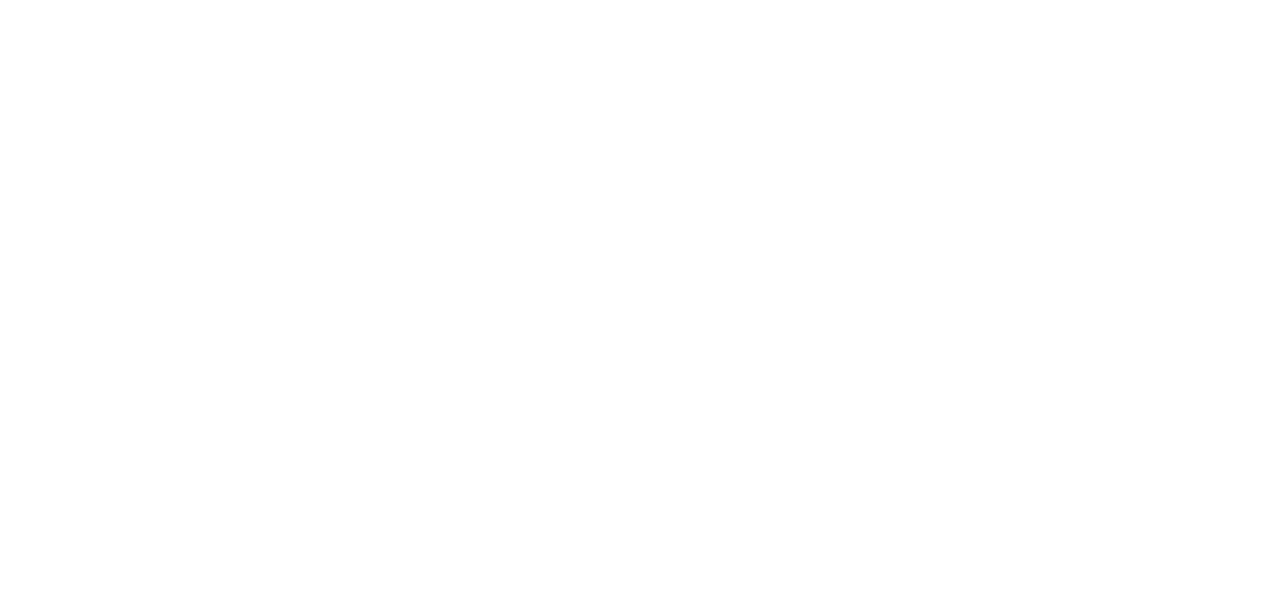
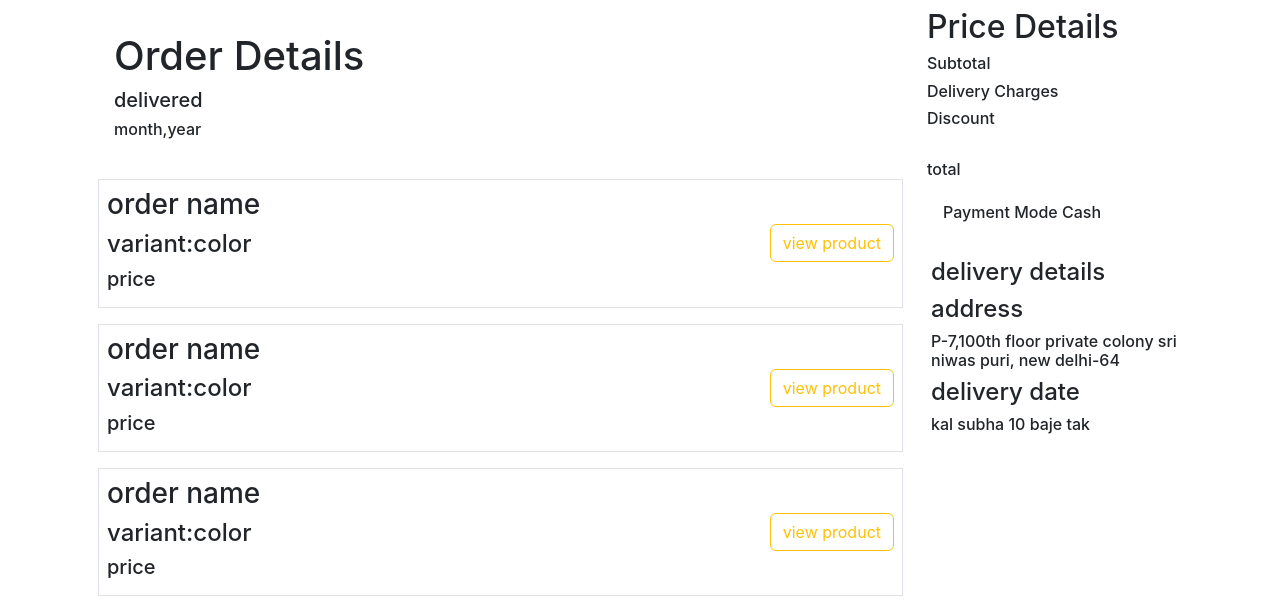
Before and after one commit to nipungupta99/react-ecommerce, a React (Create React App) app: page /orderDetailPage in a window 1280 px wide. Before the commit this address had no page. Shown: the top 616 px of the page. Built offline with nearby package versions, Linux system fonts and the light colour scheme; the HTML template or start-up script is replaced by a standard one.

Commit message:
order page and product page

```diff
--- a/src/App.js
+++ b/src/App.js
@@ -1,12 +1,16 @@
 import React from "react";
 import { BrowserRouter, Routes, Route } from "react-router-dom";
 import ProductDetailsPage from "./pages/ProductDetailsPage";
+import OrderDetailPage from "./pages/orderdetailpage";
+import YourOrderPage from "./pages/YourOrderPage";
 
 function App() {
   return (
     <BrowserRouter>
       <Routes>
         <Route path="/productDetailPage" element={<ProductDetailsPage />} />
+        <Route path={"/orderDetailPage"} element={<OrderDetailPage />} />
+        <Route path={"/yourOrderPage"} element={<YourOrderPage />} />
       </Routes>
     </BrowserRouter>
   );
--- /dev/null
+++ b/src/pages/YourOrderItem.jsx
@@ -0,0 +1,31 @@
+import React from "react";
+
+function OrderListItem() {
+  return (
+    <main className="d-flex border m-3 p-2 justify-content-between">
+      <section className="w-50">
+        <h4>Product name</h4>
+        <h6>variant color</h6>
+        <h4>prices</h4>
+      </section>
+
+      <section className="d-flex w-50 gap-3">
+        <div className=" w-100 p-2">
+          <div className=" gap-2 p-2 d-flex justify-content-end ">
+            <h6 className="w-50">deliverd on 36 feb 2030</h6>
+          </div>
+          <div className="d-flex gap-3 p-2 ">
+            <button className="btn btn-outline-warning w-50 px-5">
+              <b>Rate And Review</b>
+            </button>
+
+            <button className="btn btn-warning px-5 w-50">
+              <b> View Detail</b>
+            </button>
+          </div>
+        </div>
+      </section>
+    </main>
+  );
+}
+export default OrderListItem;
--- /dev/null
+++ b/src/pages/YourOrderPage.jsx
@@ -0,0 +1,20 @@
+import React from "react";
+import OrderListItem from "./YourOrderItem";
+
+function YourOrderPage() {
+  return (
+    <main className="container">
+      <div className=" m-3 p-5 ">
+        <h1>
+          <b>Your Order</b>
+        </h1>
+      </div>
+      <div>
+        <OrderListItem />
+        <OrderListItem />
+        <OrderListItem />
+      </div>
+    </main>
+  );
+}
+export default YourOrderPage;
--- /dev/null
+++ b/src/pages/orderdetailpage.jsx
@@ -0,0 +1,48 @@
+import React from "react";
+import ProductViewBar from "./productviewbar";
+
+function OrderDetailPage() {
+  return (
+    <main className="container">
+      <div className="d-flex h-100">
+        <section className=" w-75">
+          <div className=" m-3 p-3">
+            <h1>Order Details</h1>
+            <div>
+              <h5>delivered</h5>
+              <h6>month,year</h6>
+            </div>
+          </div>
+          <ProductViewBar />
+          <ProductViewBar />
+          <ProductViewBar />
+        </section>
+
+        <section className=" w-25">
+          <div className="  m-2">
+            <h2>Price Details</h2>
+          </div>
+
+          <div className=" m-2">
+            <h6>Subtotal</h6>
+            <h6>Delivery Charges</h6>
+            <h6>Discount</h6>
+            <br />
+            <h6>total</h6>
+          </div>
+          <div className=" p-3 m-2 ">
+            <h6>Payment Mode Cash</h6>
+          </div>
+          <div className="m-2 p-1 product-view-delivery-bar h-25">
+            <h4>delivery details</h4>
+            <h4>address</h4>
+            <h6>P-7,100th floor private colony sri niwas puri, new delhi-64</h6>
+            <h4>delivery date</h4>
+            <h6>kal subha 10 baje tak</h6>
+          </div>
+        </section>
+      </div>
+    </main>
+  );
+}
+export default OrderDetailPage;
--- /dev/null
+++ b/src/pages/productviewbar.jsx
@@ -0,0 +1,18 @@
+import React from "react";
+
+function ProductViewBar() {
+  return (
+    <div className="d-flex  border m-3 p-2 justify-content-between">
+      <div>
+        <h3>order name</h3>
+        <h4>variant:color</h4>
+        <h5>price</h5>
+      </div>
+
+      <div className=" d-flex align-items-center ">
+        <button className="btn btn-outline-warning">view product</button>
+      </div>
+    </div>
+  );
+}
+export default ProductViewBar;
```
